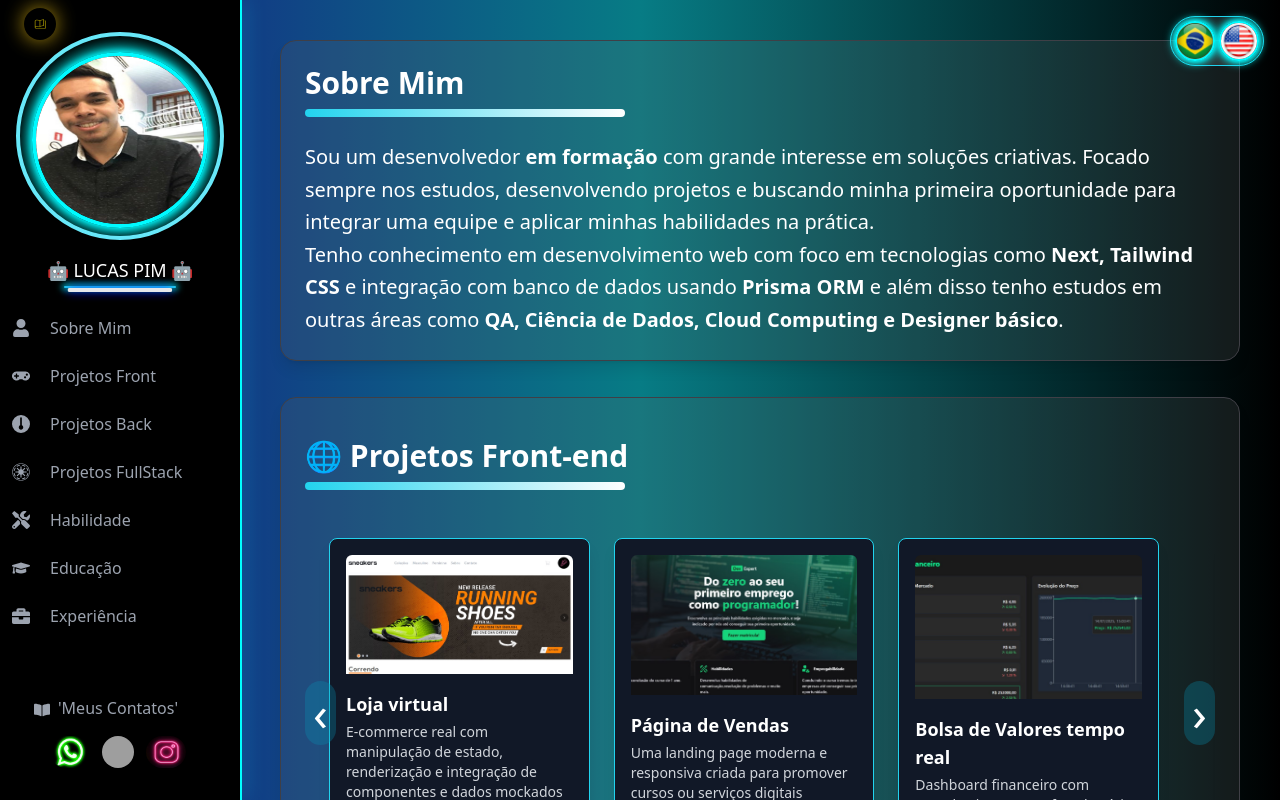
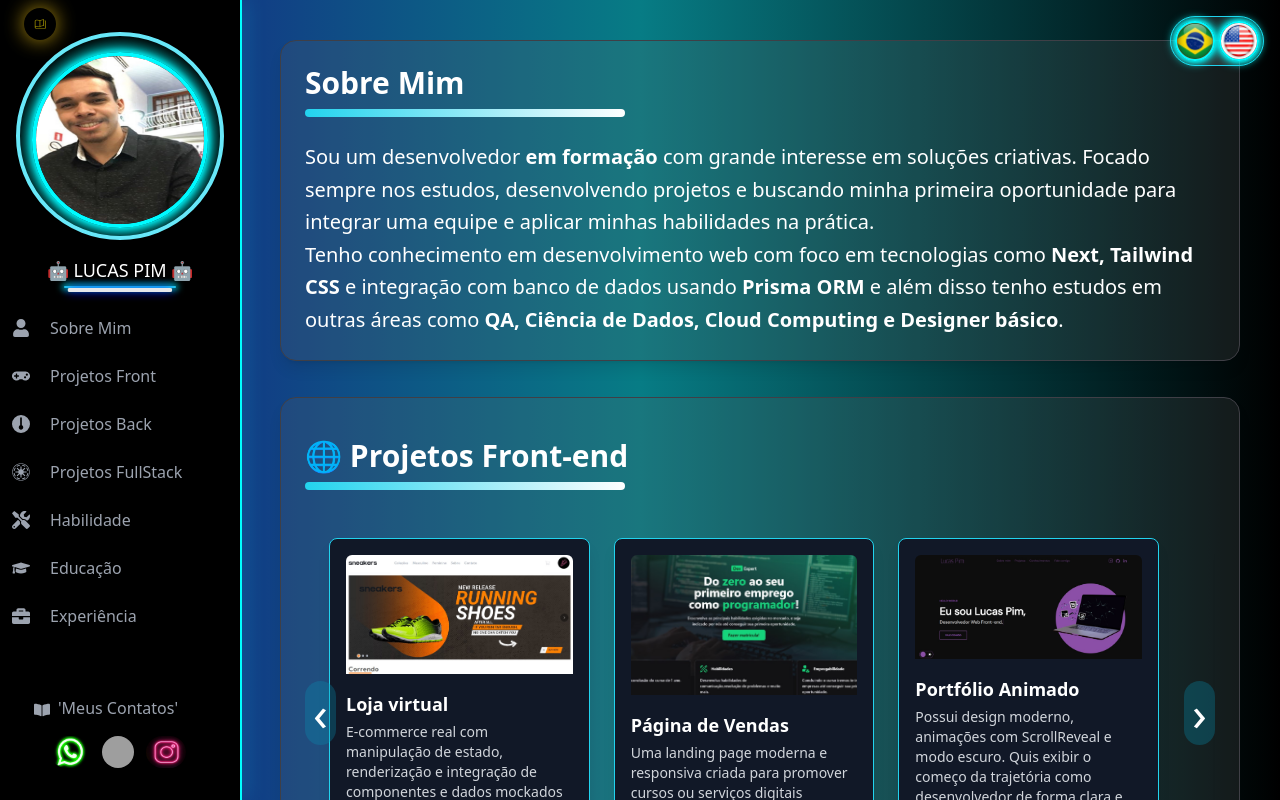
Before and after one commit to LucasPim00/port, a Next.js app: page / in a window 1280 px wide. Built offline with nearby package versions, Linux system fonts and the light colour scheme; grey boxes are pictures that could not be loaded.

Commit message:
Adicionado novo projeto ao portfólio

```diff
--- a/src/components/Projects.tsx
+++ b/src/components/Projects.tsx
@@ -26,6 +26,15 @@ const projetosFront = [
   },
   {
     id: 3,
+    title: 'Portfólio Animado',
+    description: 'Possui design moderno, animações com ScrollReveal e modo escuro. Quis exibir o começo da trajetória como desenvolvedor de forma clara e interativa.',
+    image: '/projetos/port.jpg',
+    techs: ['HTML', 'CSS','JavaScript', 'ScrollReveal', 'SVGs inline'],
+    link: 'https://port-animado.vercel.app/',
+    code: 'https://github.com/LucasPim00/port-animado/tree/main',
+  },
+  {
+    id: 4,
     title: 'Bolsa de Valores tempo real',
     description: 'Dashboard financeiro com reconhecimento em fuso-horário e autentificação de conta',
     image: '/projetos/cripto.jpg',
@@ -34,7 +43,7 @@ const projetosFront = [
     code: 'https://github.com/LucasPim00/Dash-cripto',
   },
   {
-    id: 4,
+    id: 5,
     title: 'Clone Nubank',
     description: 'Projeto feito em Figma, porém com React 18 para UI, Prisma ORM para intregração do PDF para o banco de dados e Public folder para conversão de PDF',
     image: '/projetos/nubank.png',
@@ -43,7 +52,7 @@ const projetosFront = [
     code: 'https://github.com/LucasPim00/nu',
   },
   {
-    id: 5,
+    id: 6,
     title: 'Site informativo Android',
     description: 'Este é um site estático e semântico, usado para aprender a usar acoplamento, padding diversos e funcionalidades',
     image: '/projetos/android.jpg',
@@ -52,7 +61,7 @@ const projetosFront = [
     code: 'https://github.com/LucasPim00/Projeto-android',
   },
   {
-    id: 6,
+    id: 7,
     title: 'Meu Iphone',
     description: 'Este projeto simula uma interface de celular estilo iPhone, com links para redes sociais que abrem dentro de um iframe.',
     image: '/projetos/iphone.jpg',
--- a/src/components/ProjectsEN.tsx
+++ b/src/components/ProjectsEN.tsx
@@ -23,6 +23,15 @@ const projetosFront = [
     techs: ['JavaScript Vanilla', 'Tailwind', 'SASS', 'AOS animation'],
     link: 'https://pagina-vendedor.vercel.app/',
     code: 'https://github.com/LucasPim00/Pagina-vendedor',
+  },
+  {
+    id: 3,
+    title: 'Animated Portfolio',
+    description: 'It features a modern design, ScrollReveal animations, and dark mode. My developer debut was clear and interactive.',
+    image: '/projetos/port.jpg',
+    techs: ['HTML', 'CSS','JavaScript', 'ScrollReveal', 'SVGs inline'],
+    link: 'https://port-animado.vercel.app/',
+    code: 'https://github.com/LucasPim00/port-animado/tree/main',
   },
   {
     id: 3,
```
Also changed, not shown: public/projetos/port.jpg (added).
